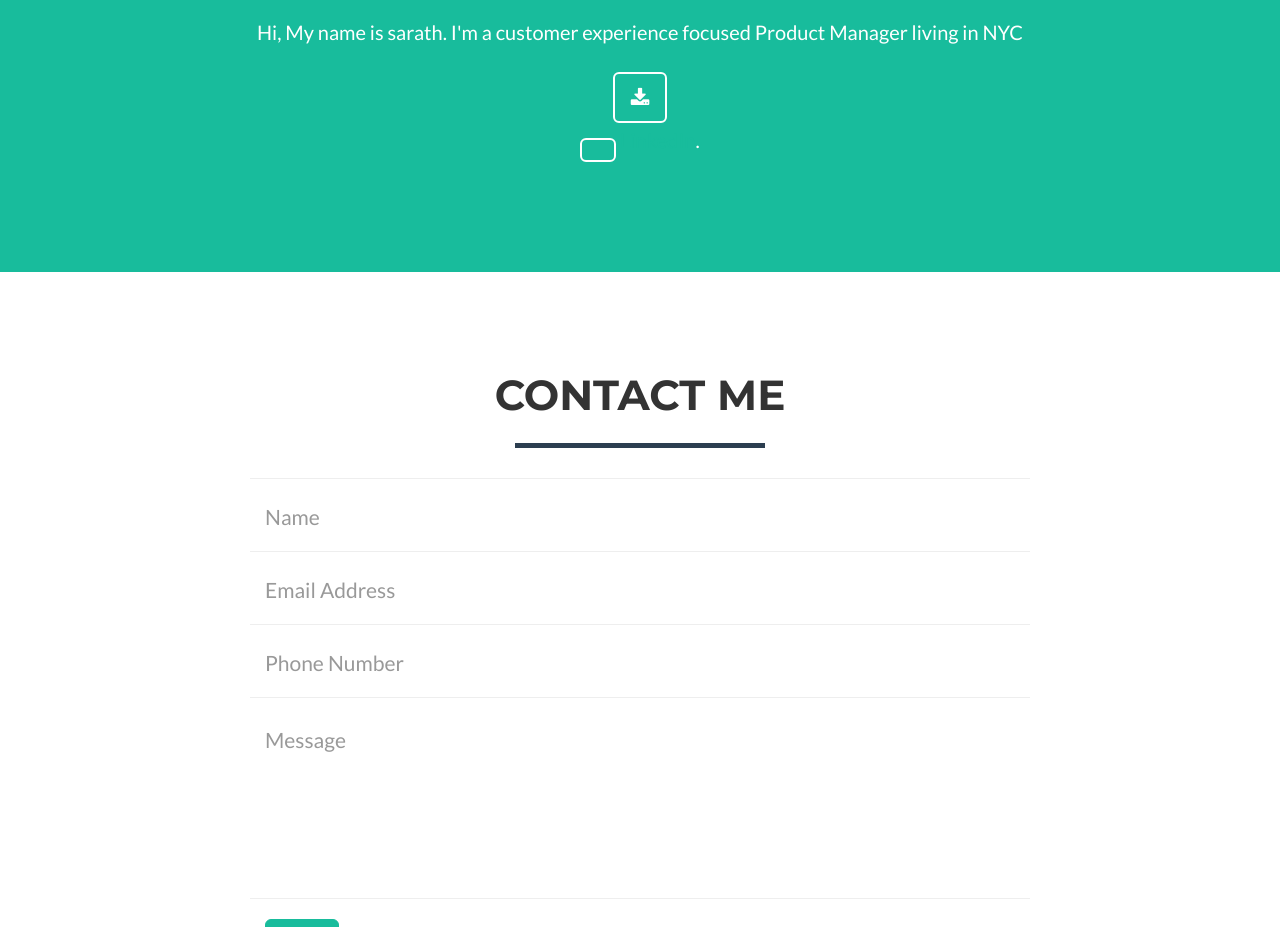
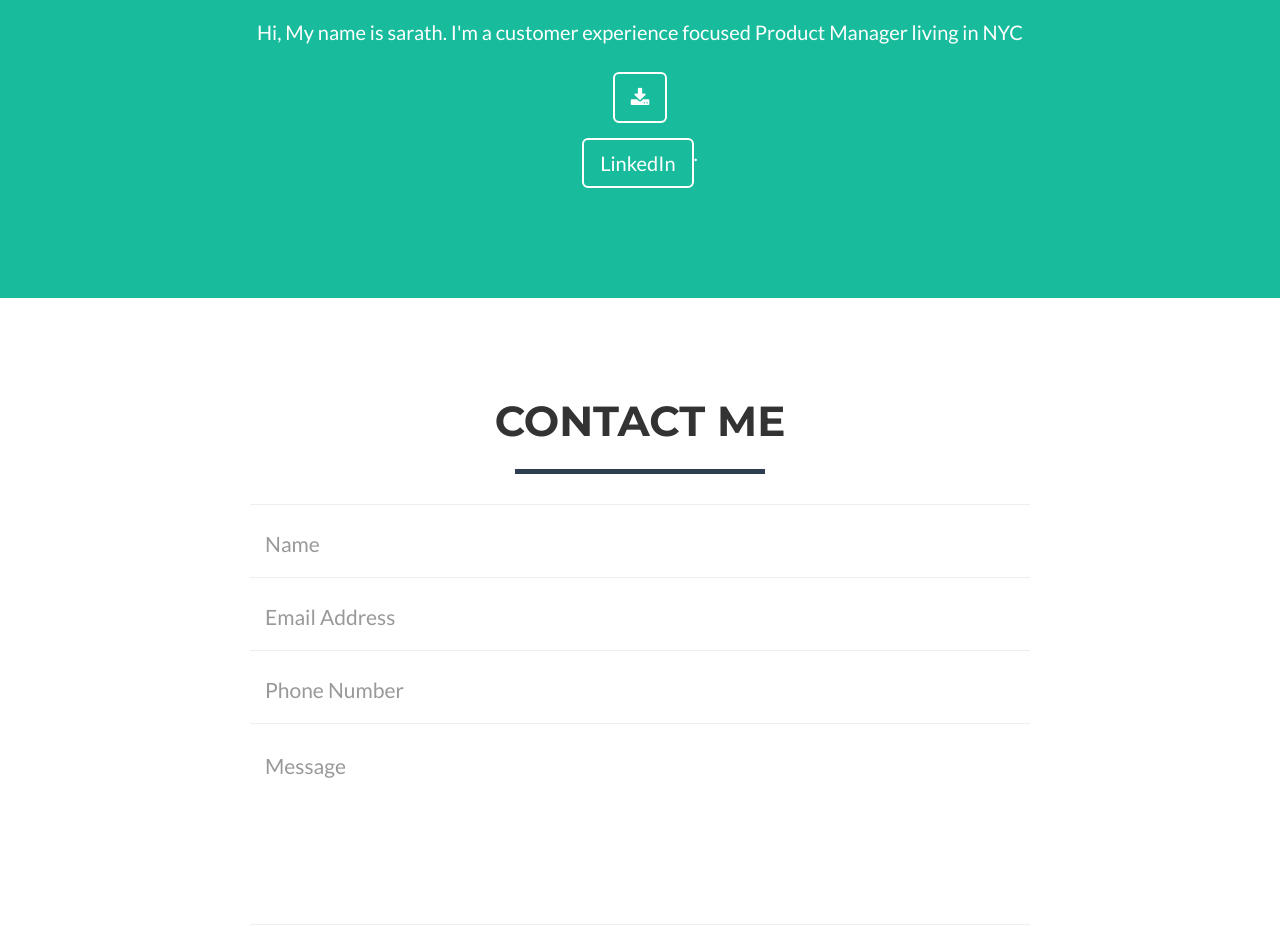
Before and after one commit to sarathmanuel/sarathmanuel, a website: page index.html in a window 1280 px wide. Shown: the part 1840-2767 px from the top of the page. Drawn offline with nearby package versions, Linux system fonts and the light colour scheme.

Commit message:
merp
meep

```diff
--- a/index.html
+++ b/index.html
@@ -174,7 +174,7 @@
                 <div class="col-lg-8 col-lg-offset-2 text-center">
                     <a href="#" class="btn btn-lg btn-outline"</a>
                         <i class="fa fa-download"></i>
-                        <p><a href="https://www.linkedin.com/in/sarath-manuel-765b5759/"> LinkedIn</a>.</p>
+                        <p>LinkedIn<a href="https://www.linkedin.com/in/sarath-manuel-765b5759/"></a>.</p>
 
                 </div>
             </div>
```
